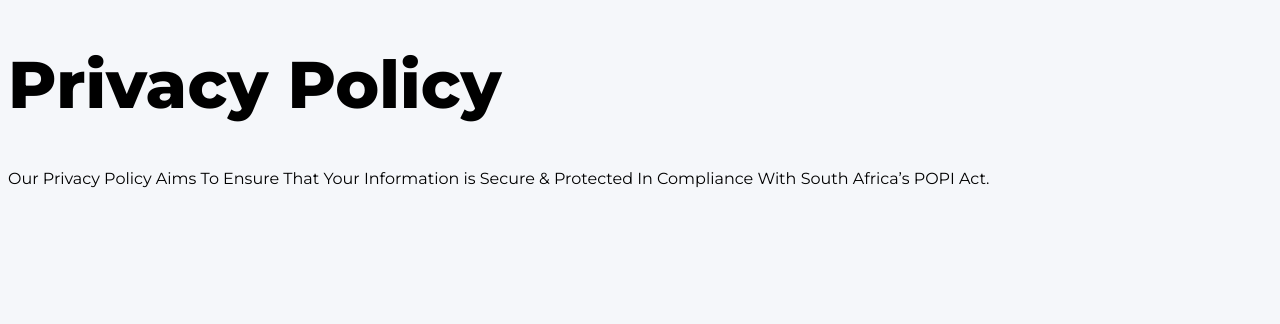
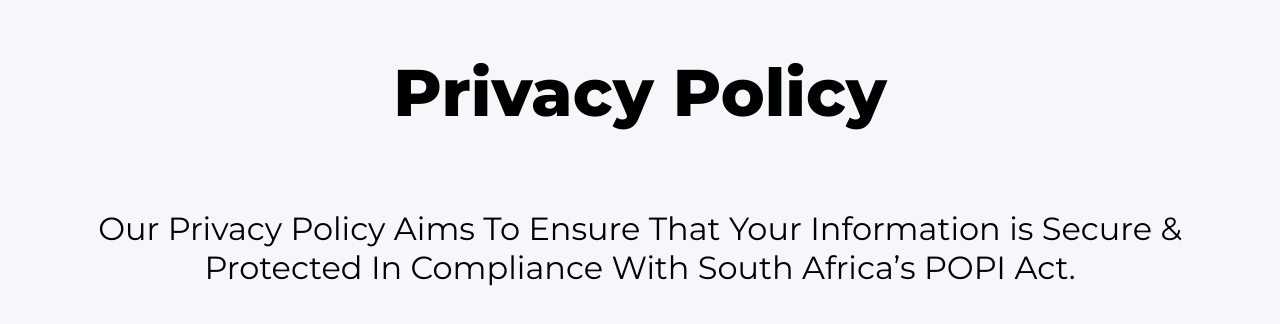
Before and after one commit to lylejasonsmal/CopyCat, a Vue app in the folder src/main/java/com/mugprintz/copycat/views/: page /privacy-policy in a window 1280 px wide. Shown: the top 324 px of the page. Built offline with nearby package versions, Linux system fonts and the light colour scheme.

Commit message:
Policy Pages

```diff
--- a/src/main/java/com/mugprintz/copycat/views/index.html
+++ b/src/main/java/com/mugprintz/copycat/views/index.html
@@ -7,6 +7,7 @@
 
       <link rel="stylesheet" href="src/styles/base/css-variables.css">
       <link rel="stylesheet" href="src/styles/base/global.css">
+      <link rel="stylesheet" href="src/styles/pages/page-styling.css">
     <title>CopyCat - Tigger</title>
   </head>
   <body>
--- /dev/null
+++ b/src/main/java/com/mugprintz/copycat/views/src/pages/DataPolicyPage.vue
@@ -0,0 +1,14 @@
+<template>
+  <h1 id="data-policy-heading">Data Policy</h1>
+  <p id="data-policy-message">
+    Our Data Policy Aims To Ensure That Your Data Is Used Within Reasonable Boundaries And To Provided The Best Possible Service.
+  </p>
+</template>
+
+<style scoped>
+p{
+  font-size: var(--large-paragraph-font-size);
+  width: 90vw;
+  text-align: center;
+}
+</style>
--- a/src/main/java/com/mugprintz/copycat/views/src/pages/PrivacyPolicyPage.vue
+++ b/src/main/java/com/mugprintz/copycat/views/src/pages/PrivacyPolicyPage.vue
@@ -1,7 +1,17 @@
 <template>
-<h1>Privacy Policy</h1>
+  <div id="privacy-policy-page" class="information-page">
+    <h1 id="privacy-policy-heading">Privacy Policy</h1>
 
-  <p id="privacy-policy-message">
-    Our Privacy Policy Aims To Ensure That Your Information is Secure & Protected In Compliance With South Africa’s POPI Act.
-  </p>
+    <p id="privacy-policy-message">
+      Our Privacy Policy Aims To Ensure That Your Information is Secure & Protected In Compliance With South Africa’s POPI Act.
+    </p>
+  </div>
 </template>
+
+<style scoped>
+  p{
+    font-size: var(--large-paragraph-font-size);
+    width: 90vw;
+    text-align: center;
+  }
+</style>
--- a/src/main/java/com/mugprintz/copycat/views/src/router/index.js
+++ b/src/main/java/com/mugprintz/copycat/views/src/router/index.js
@@ -1,10 +1,12 @@
 import { createRouter, createWebHistory } from 'vue-router'
 import PrivacyPolicyPage from "@/pages/PrivacyPolicyPage.vue";
+import DataPolicyPage from "@/pages/DataPolicyPage.vue";
 
 const router = createRouter({
   history: createWebHistory(import.meta.env.BASE_URL),
   routes: [
-    { path: '/privacy-policy', name: "PrivacyPolicyPage", component: PrivacyPolicyPage }
+    { path: '/privacy-policy', name: "PrivacyPolicyPage", component: PrivacyPolicyPage },
+    { path: '/data-policy', name: "DataPolicyPage", component: DataPolicyPage }
   ],
 })
 
--- a/src/main/java/com/mugprintz/copycat/views/src/styles/base/css-variables.css
+++ b/src/main/java/com/mugprintz/copycat/views/src/styles/base/css-variables.css
@@ -4,4 +4,6 @@
   --primary-green-color: #4CE563;
 
   --default-header-font-size: 8.25vh;
+
+  --large-paragraph-font-size: 4vh;
 }
--- a/src/main/java/com/mugprintz/copycat/views/src/styles/base/global.css
+++ b/src/main/java/com/mugprintz/copycat/views/src/styles/base/global.css
@@ -14,4 +14,5 @@
 
 h1{
   font-size: var(--default-header-font-size);
+  text-align: center;
 }
--- /dev/null
+++ b/src/main/java/com/mugprintz/copycat/views/src/styles/pages/page-styling.css
@@ -0,0 +1,6 @@
+.information-page{
+  display: flex;
+  flex-direction: column;
+  justify-content: center;
+  align-items: center;
+}
```
Also changed, not shown: 2 other files (tests, documents, lock files or other folders).
